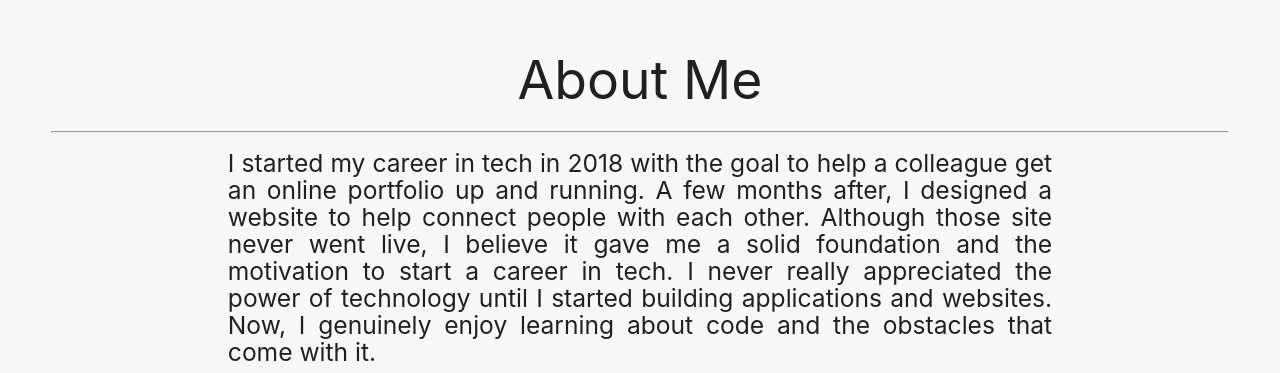
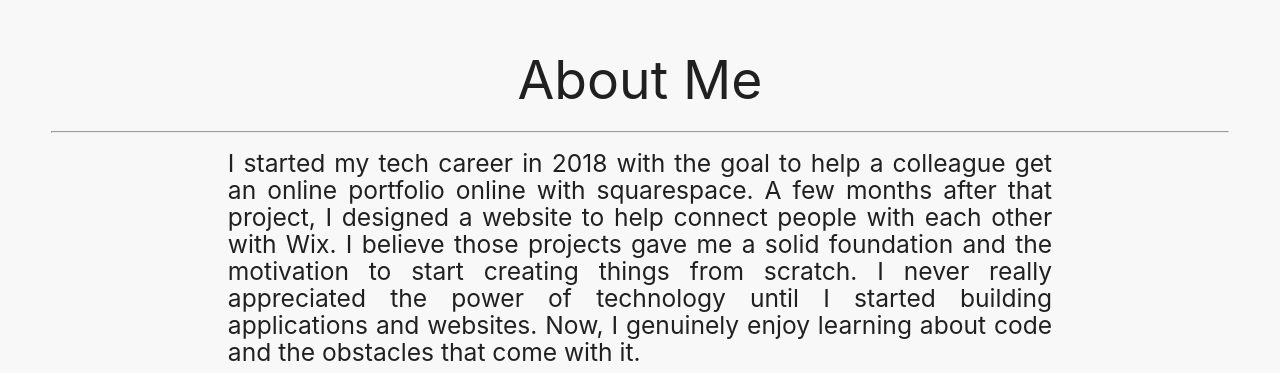
Before and after one commit to CalvinFronda/portfolio, a plain HTML site: page index.html in a window 1280 px wide. Shown: the part 950-1323 px from the top of the page. Drawn offline with nearby package versions, Linux system fonts and the light colour scheme.

Commit message:
added text shadows and about me

```diff
--- a/index.html
+++ b/index.html
@@ -7,6 +7,7 @@
     <meta name="viewport" content="width=device-width, initial-scale=1, shrink-to-fit=no">
     <!-- Materialize CSS -->
     <link rel="stylesheet" href="https://cdnjs.cloudflare.com/ajax/libs/materialize/1.0.0/css/materialize.min.css">
+
     <!-- Materialize icons -->
     <link href="https://fonts.googleapis.com/icon?family=Material+Icons" rel="stylesheet">
 
@@ -75,13 +76,13 @@
             <hr>
             <div class="container">
                 <h5>
-                    I started my career in tech in 2018 with the goal to help a colleague get an online portfolio up
-                    and
-                    running. A few months after, I designed a website to help connect people with each
-                    other.
-                    Although those site never went live, I believe it gave me a solid foundation and the motivation to
-                    start a
-                    career in tech. I never really appreciated the power of technology until I started building
+                    I started my tech career in 2018 with the goal to help a colleague get an online portfolio online
+                    with squarespace. A few months after that project, I designed a website to help connect people with
+                    each
+                    other with Wix.
+                    I believe those projects gave me a solid foundation and the motivation to
+                    start creating things from scratch. I never really appreciated the power of technology until I
+                    started building
                     applications and websites. Now, I genuinely enjoy learning about code and the obstacles that come
                     with
                     it.
@@ -228,6 +229,7 @@
 
 
     <!-- Compiled and minified JavaScript -->
+
     <script src="https://cdnjs.cloudflare.com/ajax/libs/materialize/1.0.0/js/materialize.min.js"></script>
 
     <!-- Javascript -->
--- a/style.css
+++ b/style.css
@@ -64,6 +64,7 @@ html {
     text-align: center;
     color: white;
     transform: translate(-50%, -50%);
+    text-shadow: 1.5px 1.5px gray;
 
   }
 
```
